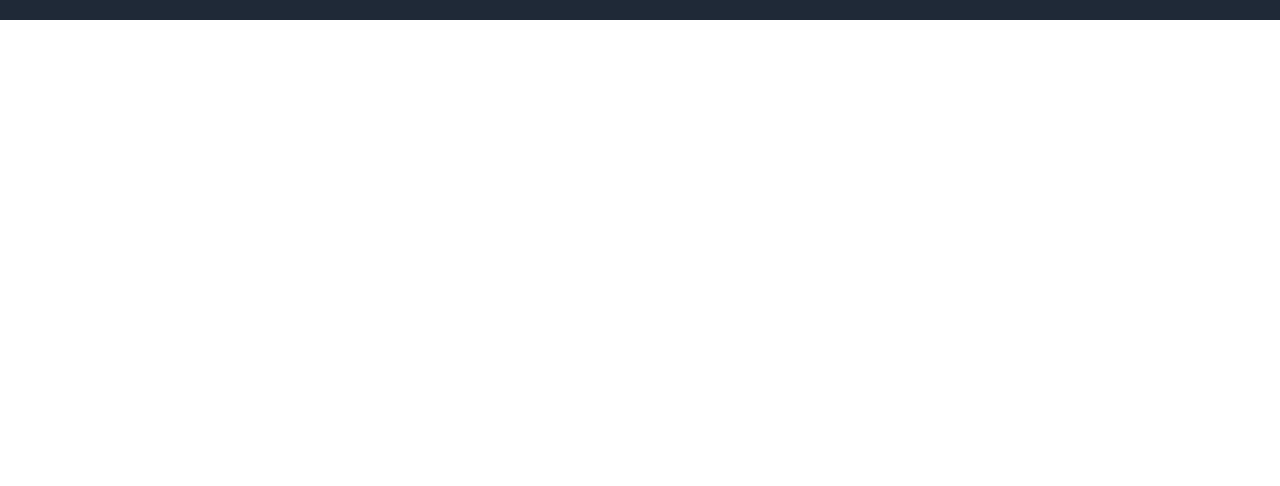
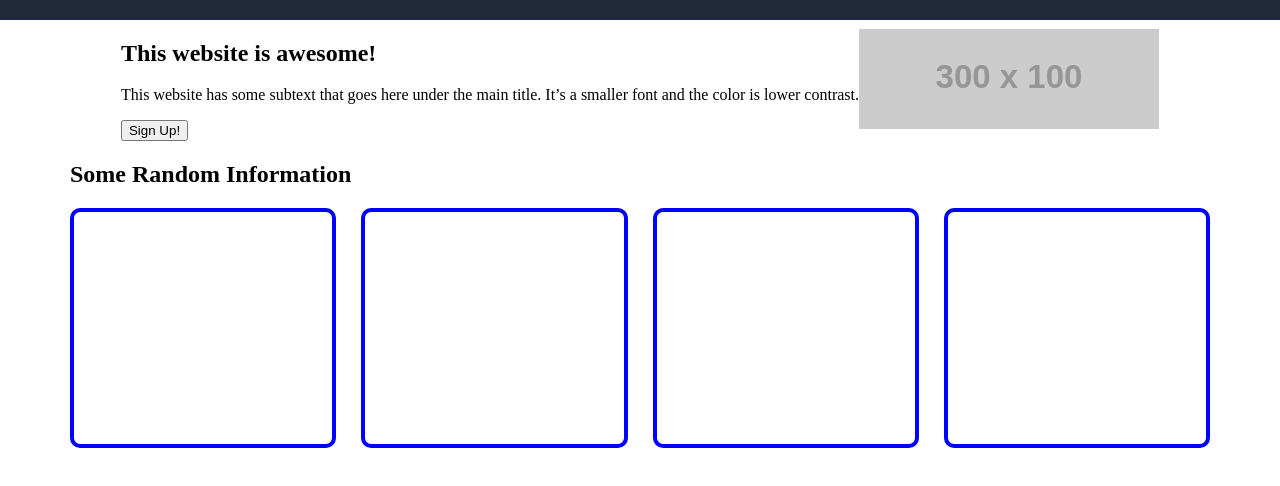
Before and after one commit to davebrener/landing-page, a plain HTML site: page index.html in a window 1280 px wide. Shown: the part 44-530 px from the top of the page. Drawn offline with Linux system fonts and the light colour scheme; placeholder pictures from the web are drawn by us.

Commit message:
Added content to HTML and CSS files

```diff
--- a/index.html
+++ b/index.html
@@ -20,5 +20,32 @@
 				</div>
 			</div>
 		</div>
+		<div class="section wrapper">
+			<div class="hero">
+				<div class="hero-left">
+					<h2 class="hero-left-heading">This website is awesome!</h2>
+					<p>
+						This website has some subtext that goes here under the main title.
+						It’s a smaller font and the color is lower contrast.
+					</p>
+					<button>Sign Up!</button>
+				</div>
+				<div class="hero-right">
+					<img src="https://www.placehold.it/300x100" alt="" />
+				</div>
+			</div>
+		</div>
+		<!--End of Header section-->
+		<div class="section--2">
+			<div class="section wrapper">
+				<h2>Some Random Information</h2>
+				<div class="card-box-container">
+					<div class="cardbox"></div>
+					<div class="cardbox"></div>
+					<div class="cardbox"></div>
+					<div class="cardbox"></div>
+				</div>
+			</div>
+		</div>
 	</body>
 </html>
--- a/styles/app.css
+++ b/styles/app.css
@@ -38,3 +38,24 @@ body {
 .nav-menu a {
 	color: white;
 }
+
+.hero,
+.card-box-container {
+	display: flex;
+	flex-flow: row nowrap;
+	align-items: center;
+	justify-content: center;
+}
+
+.card-box-container {
+	gap: 25px;
+	width: 100%;
+}
+
+.cardbox {
+	border: 4px solid blue;
+	border-radius: 10px;
+	padding: 1em;
+	width: 25%;
+	height: 200px;
+}
```
